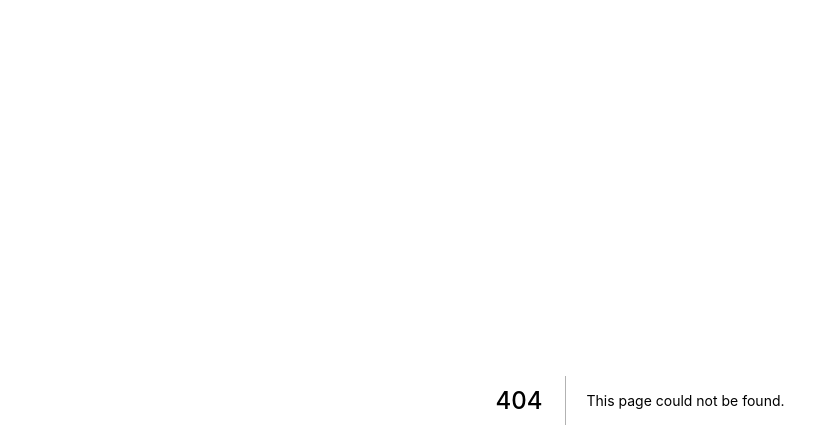
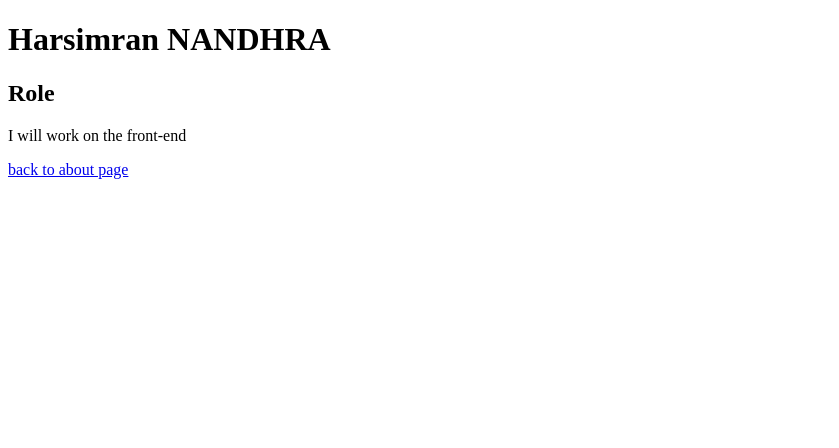
Before and after one commit to dbenavi5/surghut, a Next.js app in the folder application/docker/: page /about/harsimran_nandhra in a window 1280 px wide. Before the commit this address had no page. Shown: the top 448 px of the page, without its empty margins (0-839 px from the left). Built offline with nearby package versions, Linux system fonts and the light colour scheme.

Commit message:
add harsimran and josue about page then link it

```diff
--- a/application/docker/pages/about.js
+++ b/application/docker/pages/about.js
@@ -30,12 +30,12 @@ function About() {
           </Link>
         </div>
         <div className={styles.button}>
-          <Link href="/">
+          <Link href="/about/josue_carreo">
             <a>Josue CARREO</a>
           </Link>
         </div>
         <div className={styles.button}>
-          <Link href="/">
+          <Link href="/about/harsimran_nandhra">
             <a>Harsimra NANDHRA</a>
           </Link>
         </div>
--- /dev/null
+++ b/application/docker/pages/about/harsimran_nandhra.js
@@ -0,0 +1,25 @@
+import React from 'react'
+import Link from 'next/link'
+
+function harsimran_nandhra() {
+  return (
+    <>
+      <div>
+        <h1>Harsimran NANDHRA</h1>
+      </div>
+
+      <div>
+        <h2>Role</h2>
+        <p>I will work on the front-end</p>
+        <div>
+          <Link href="/about">
+            <a>back to about page</a>
+          </Link>
+        </div>
+      </div>
+
+    </>
+  )
+}
+
+export default harsimran_nandhra
```
Also changed, not shown: application/docker/pages/about/josue_carreo.js (added, +25 -0 lines).
